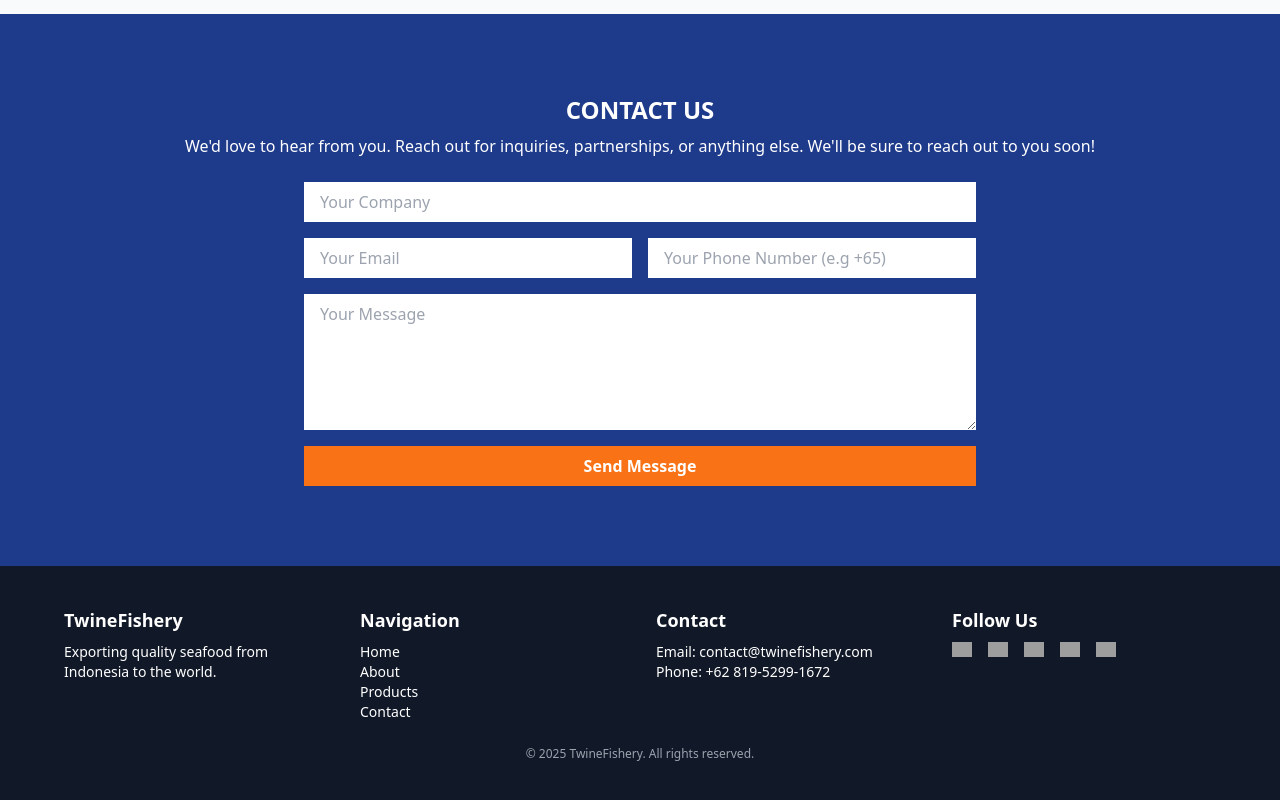
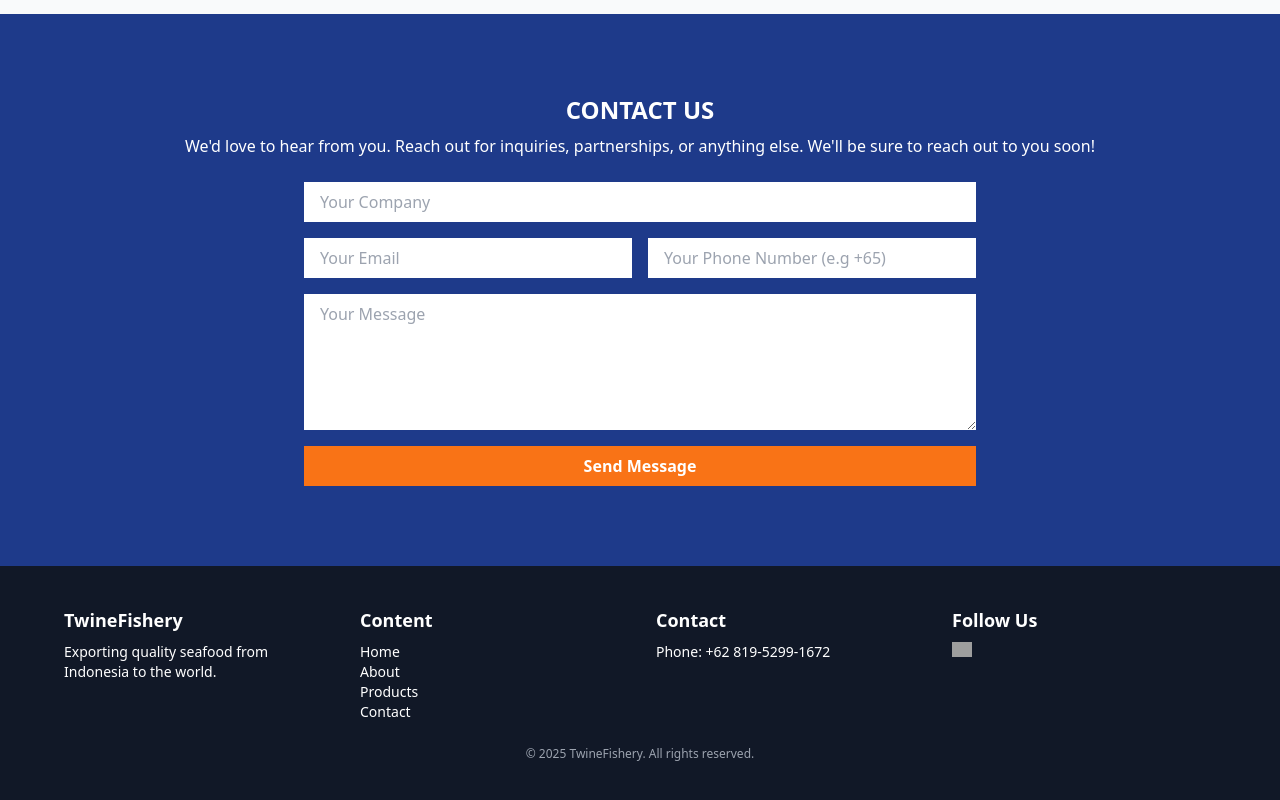
Before and after one commit to calviner7/twinefishery, a React app: page / in a window 1280 px wide. Shown: the part 2097-2897 px from the top of the page. Built offline with nearby package versions, Linux system fonts and the light colour scheme; grey boxes are pictures that could not be loaded.

Commit message:
Update index.tsx

```diff
--- a/src/routes/Home/index.tsx
+++ b/src/routes/Home/index.tsx
@@ -332,33 +332,17 @@ export default function HomePage() {
               <p>Exporting quality seafood from Indonesia to the world.</p>
             </div>
             <div>
-              <h5 className="font-bold text-lg mb-2">Navigation</h5>
+              <h5 className="font-bold text-lg mb-2">Content</h5>
               <ul>
-                <li>
-                  <a href="/" className="hover:underline">
-                    Home
-                  </a>
-                </li>
-                <li>
-                  <a href="/about" className="hover:underline">
-                    About
-                  </a>
-                </li>
-                <li>
-                  <a href="/products" className="hover:underline">
-                    Products
-                  </a>
-                </li>
-                <li>
-                  <a href="/contact" className="hover:underline">
-                    Contact
-                  </a>
-                </li>
+                <li>Home</li>
+                <li>About</li>
+                <li>Products</li>
+                <li>Contact</li>
               </ul>
             </div>
             <div>
               <h5 className="font-bold text-lg mb-2">Contact</h5>
-              <p>Email: contact@twinefishery.com</p>
+              {/* <p>Email: contact@twinefishery.com</p> */}
               <p>Phone: +62 819-5299-1672</p>
             </div>
             <div>
@@ -371,34 +355,34 @@ export default function HomePage() {
                   className="hover:cursor-pointer"
                   src="https://res.cloudinary.com/do4q8ygop/image/upload/v1745424428/instagram_h6xtd6.png"
                 ></img>
-                <img
+                {/* <img
                   alt="tiktok"
                   width={20}
                   height={20}
                   className="hover:cursor-pointer"
                   src="https://res.cloudinary.com/do4q8ygop/image/upload/v1745424265/tik-tok_eldpyt.png"
-                ></img>
-                <img
+                ></img> */}
+                {/* <img
                   alt="fb"
                   width={20}
                   height={20}
                   className="hover:cursor-pointer"
                   src="https://res.cloudinary.com/do4q8ygop/image/upload/v1745424428/facebook_ckcdn8.png"
-                ></img>
-                <img
+                ></img> */}
+                {/* <img
                   alt="yt"
                   width={20}
                   height={20}
                   className="hover:cursor-pointer"
                   src="https://res.cloudinary.com/do4q8ygop/image/upload/v1745424771/youtube_dhkmqd.png"
-                ></img>
-                <img
+                ></img> */}
+                {/* <img
                   alt="fb"
                   width={20}
                   height={20}
                   className="hover:cursor-pointer"
                   src="https://res.cloudinary.com/do4q8ygop/image/upload/v1745424428/facebook_ckcdn8.png"
-                ></img>
+                ></img> */}
               </div>
             </div>
           </div>
```
